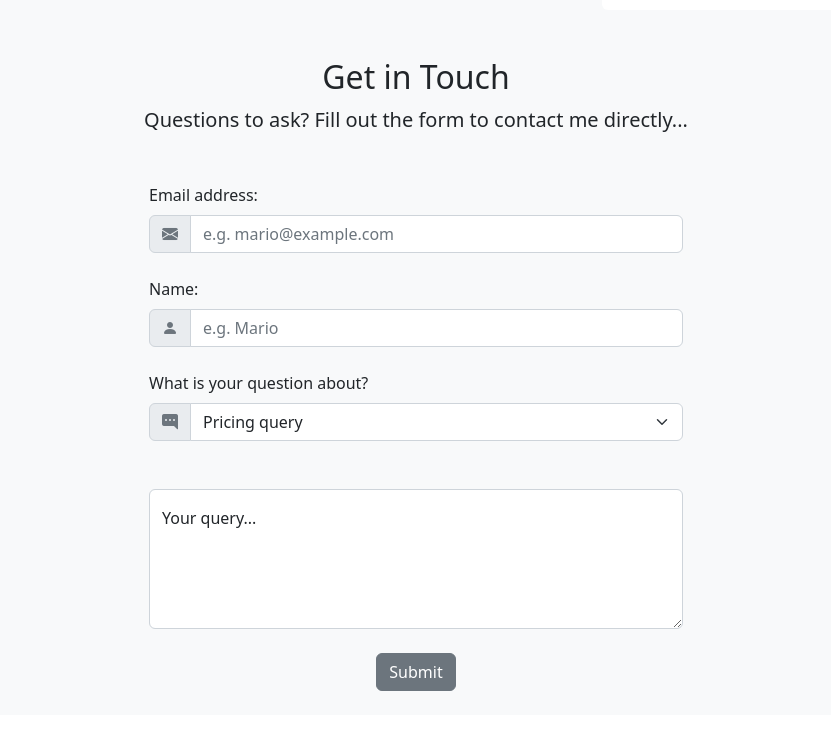
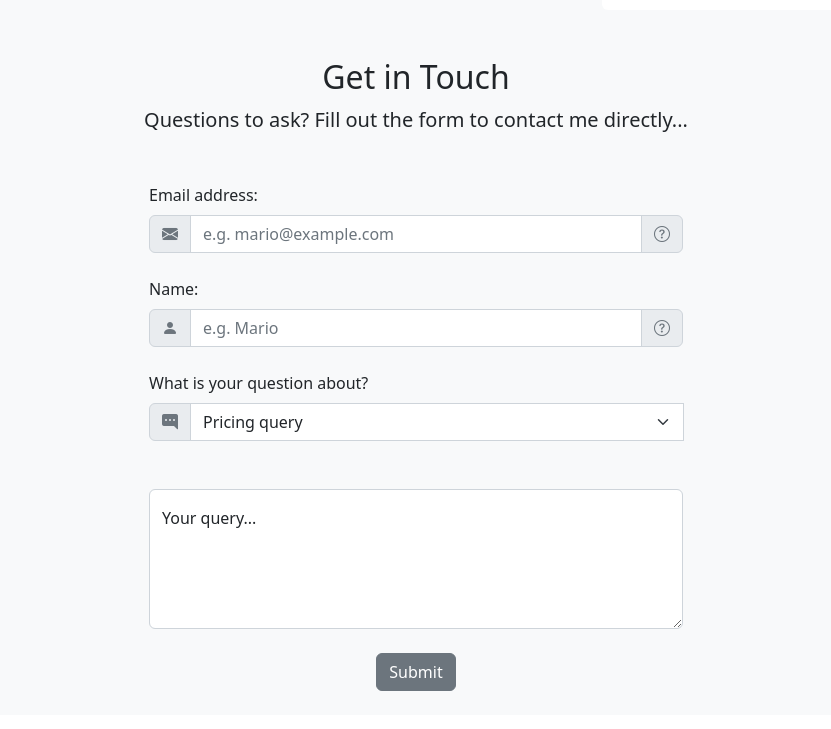
Before and after one commit to AlexJora/Book, a website: page index.html in a window 1280 px wide. Shown: the part 1324-2053 px from the top of the page, without its empty margins (224-1055 px from the left). Drawn offline with nearby package versions, Linux system fonts and the light colour scheme.

Commit message:
adding tooltips to form

```diff
--- a/index.html
+++ b/index.html
@@ -144,6 +144,11 @@
                     <i class="bi bi-envelope-fill text-secondary"></i>
                   </span>
                   <input type="text" id="email" class="form-control" placeholder="e.g. mario@example.com" />
+                  <span class="input-group-text">
+                    <span class="tt" data-bs-placement="bottom" title="Pretty self explanatory really...">
+                      <i class="bi bi-question-circle text-muted"></i>
+                    </span>
+                  </span>
                 </div>
                 <label for="name" class="form-label">Name:</label>
                 <div class="input-group mb-4">
@@ -151,7 +156,13 @@
                     <i class="bi bi-person-fill text-secondary"></i>
                   </span>
                   <input type="text" id="email" class="form-control" placeholder="e.g. Mario" />
+                  <span class="input-group-text">
+                    <span class="tt" data-bs-placement="bottom" title="Pretty self explanatory really...">
+                      <i class="bi bi-question-circle text-muted"></i>
+                    </span>
+                  </span>
                 </div>
+
                 <label for="subject" class="form-label">What is your question about?</label>
                 <div class="mb-4 input-group">
                   <span class="input-group-text">
@@ -162,6 +173,7 @@
                     <option value="content">Content query</option>
                     <option value="other">Other query</option>
                   </select>
+                  <span />
                 </div>
                 <div class="mb-4 mt-5 form-floating">
                   <textarea class="form-control" id="query" style="height: 140px" placeholder="query"></textarea>
@@ -182,6 +194,12 @@
 
 
       <script src="node_modules/bootstrap/dist/js/bootstrap.bundle.min.js"></script>
+      <script>
+        const tooltips = document.querySelectorAll('.tt')
+        tooltips.forEach(t => {
+          new bootstrap.Tooltip(t)
+        })
+      </script>
 </body>
 
 </html>
```
